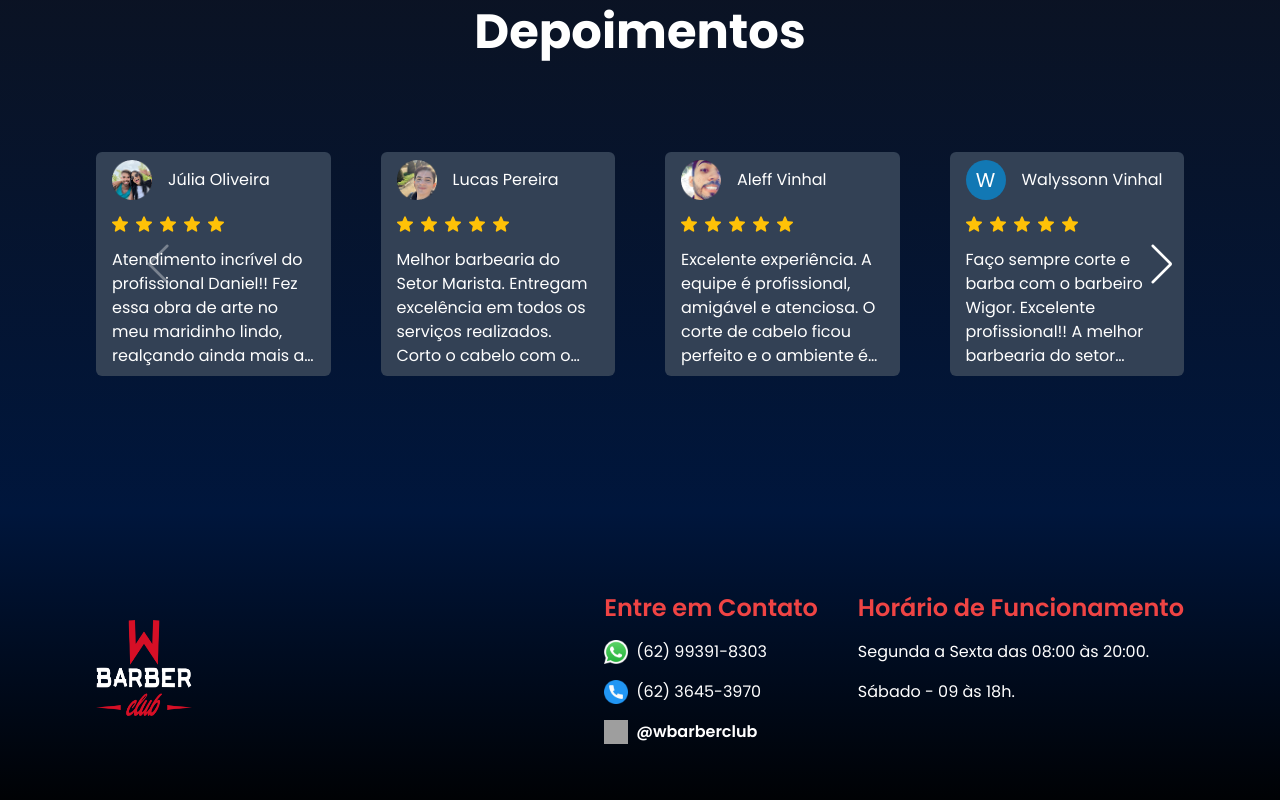
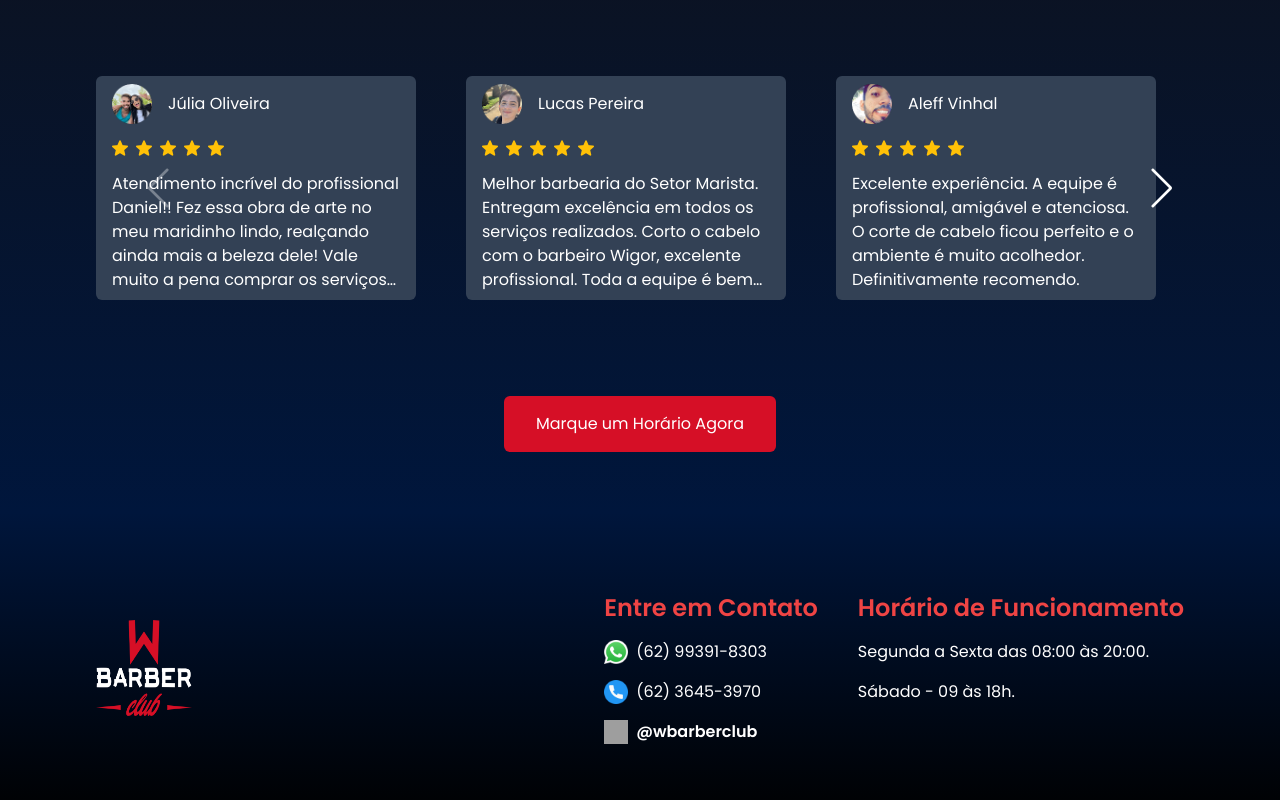
Before and after one commit to Caduzinhok/wbarber, a Next.js app: page / in a window 1280 px wide. Shown: the part 2336-3136 px from the top of the page. Built offline with nearby package versions, Linux system fonts and the light colour scheme; grey boxes are pictures that could not be loaded.

Commit message:
add button

```diff
--- a/app/footer.tsx
+++ b/app/footer.tsx
@@ -43,6 +43,7 @@ export function Footer(){
             <p>Sábado - 09 às 18h.</p>
           </div>
         </div>
+
       </footer>
     )
 }
--- a/app/page.tsx
+++ b/app/page.tsx
@@ -62,6 +62,9 @@ export default function Home() {
           Depoimentos
         </h2>
         <Feedbacks />
+        <button className="bg-[#D60F26] hover:bg-[#D60F26]/80 transition text-white px-8 py-4 rounded-md">
+            Marque um Horário Agora
+        </button>
       </section>
       <Footer/>
     </div>
--- a/components/feedbacks.tsx
+++ b/components/feedbacks.tsx
@@ -12,7 +12,17 @@ export function Feedbacks() {
         <Swiper
             modules={[Navigation]}
             spaceBetween={50}
-            slidesPerView={4}
+            breakpoints={{
+
+                // Quando a tela for >= 1366px
+                1366: {
+                  slidesPerView: 4,
+                },
+                // Quando a tela for >= 1920px
+                1920: {
+                  slidesPerView: 3,
+                },
+              }}
             navigation={true}
             className="flex relative items-center justify-center space-x-10 max-w-full overflow-hidden scroll-smooth transition-all duration-1000">
             {objectFeedbacks.map((feedback) => {
```
